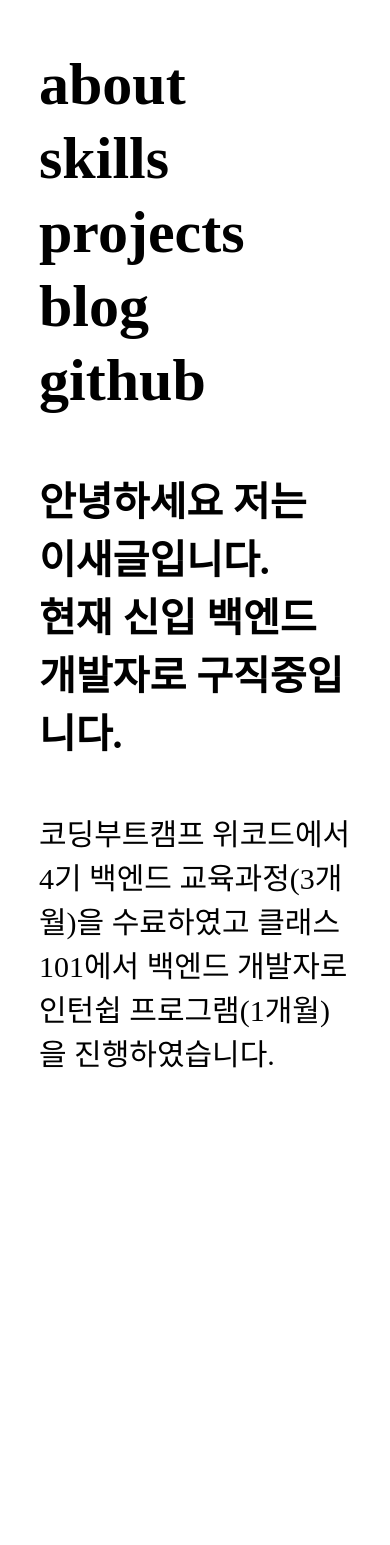
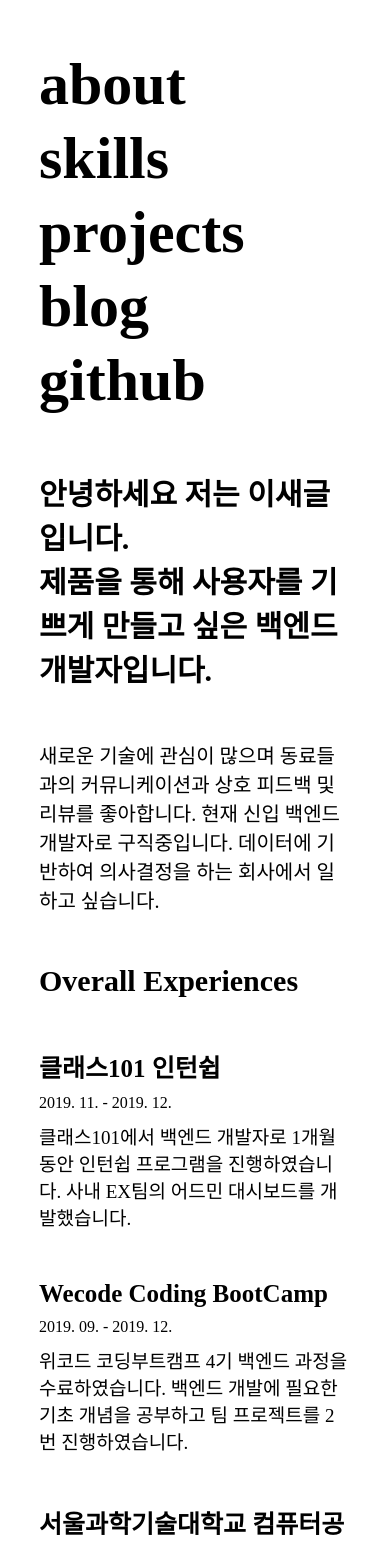
Before and after one commit to saegeullee/portfolio, a React (Create React App) app: page / in a window 390 px wide. Shown: the top 1545 px of the page. Before the commit the page ends 1174 px from the top, so only its background shows below. Built offline with nearby package versions, Linux system fonts and the light colour scheme.

Commit message:
updated about section

```diff
--- a/public/index.html
+++ b/public/index.html
@@ -21,7 +21,7 @@
       work correctly both with client-side routing and a non-root public URL.
       Learn how to configure a non-root public URL by running `npm run build`.
     -->
-    <title>포트폴리오-이새글</title>
+    <title>백엔드 개발자 이새글 포트폴리오</title>
   </head>
   <body>
     <noscript>You need to enable JavaScript to run this app.</noscript>
--- a/src/components/About/About.js
+++ b/src/components/About/About.js
@@ -4,10 +4,23 @@ import {
   intro_title_1 as title_1,
   intro_title_2 as title_2,
   intro_details_1 as details_1,
-  intro_details_2 as details_2
+  overall_experiences
 } from '../../data/data';
 
-const about = props => (
+const about = props => {
+  let overallExperiences = '';
+
+  if (overall_experiences) {
+    overallExperiences = overall_experiences.map(el => (
+      <>
+        <div className={classes['about__bottom-title']}>{el.title}</div>
+        <div className={classes['about__bottom-date']}>{el.date}</div>
+        <div className={classes['about__bottom-details']}>{el.details}</div>
+      </>
+    ));
+  }
+
+  return (
     <div className={classes['about']}>
       <div className={classes['about__title']}>
         {title_1}
@@ -15,7 +28,10 @@ const about = props => (
         {title_2}
       </div>
       <div className={classes['about__details']}>{details_1}</div>
+      <div className={classes['about__title']}>Overall Experiences</div>
+      {overallExperiences}
     </div>
   );
+};
 
 export default about;
--- a/src/components/About/About.module.scss
+++ b/src/components/About/About.module.scss
@@ -1,3 +1,5 @@
+@import '../Styles/constants.module.scss';
+
 .about {
   height: auto;
   padding: 0 200px;
@@ -5,15 +7,37 @@
   &__title {
     font-size: 50px;
     font-weight: bold;
+
+    &:not(:first-child) {
+      margin-top: 100px;
+    }
   }
 
   &__details {
-    font-size: 35px;
+    font-size: 30px;
     margin-top: 50px;
   }
 
   &__education-label {
     margin-top: 30px;
+  }
+
+  &__bottom-title {
+    font-size: 25px;
+    font-weight: bold;
+    margin-top: 50px;
+  }
+
+  &__bottom-date {
+    margin-top: 10px;
+  }
+
+  &__bottom-details {
+    margin-top: 10px;
+    font-size: $font-size-medium;
+    &:last-child {
+      margin-bottom: 100px;
+    }
   }
 }
 
@@ -28,13 +52,23 @@
     max-width: 100%;
 
     &__title {
-      font-size: 40px;
+      font-size: 30px;
       font-weight: bold;
+
+      &:not(:first-child) {
+        margin-top: 50px;
+      }
     }
 
     &__details {
-      font-size: 30px;
+      font-size: 20px;
       margin-top: 50px;
+    }
+
+    &__bottom-details {
+      &:last-child {
+        margin-bottom: 0px;
+      }
     }
   }
 }
--- a/src/data/data.js
+++ b/src/data/data.js
@@ -142,14 +142,37 @@ export const projectsData = [
 ];
 
 export const intro_title_1 = '안녕하세요 저는 이새글입니다.';
-export const intro_title_2 = '현재 신입 백엔드 개발자로 구직중입니다.';
+export const intro_title_2 = '제품을 통해 사용자를 기쁘게 만들고 싶은 백엔드 개발자입니다.';
 
 export const intro_details_1 =
-  '코딩부트캠프 위코드에서 4기 백엔드 교육과정(3개월)을 수료하였고 클래스101에서 백엔드 개발자로 인턴쉽 프로그램(1개월)을 진행하였습니다. ';
+  '새로운 기술에 관심이 많으며 동료들과의 커뮤니케이션과 상호 피드백 및 리뷰를 좋아합니다. 현재 신입 백엔드 개발자로 구직중입니다. 데이터에 기반하여 의사결정을 하는 회사에서 일하고 싶습니다.';
+// '코딩부트캠프 위코드에서 4기 백엔드 교육과정(3개월)을 수료하였고 클래스101에서 백엔드 개발자로 인턴쉽 프로그램(1개월)을 진행하였습니다. ';
+//'현재 신입 백엔드 개발자로 구직중입니다.'
 
 export const intro_details_2 = '서울과학기술대학교 컴퓨터공학과';
 
 export const wecode_url = 'http://wecode.co.kr/';
+
+export const overall_experiences = [
+  {
+    title: '클래스101 인턴쉽',
+    date: '2019. 11. - 2019. 12.',
+    details:
+      '클래스101에서 백엔드 개발자로 1개월동안 인턴쉽 프로그램을 진행하였습니다. 사내 EX팀의 어드민 대시보드를 개발했습니다.'
+  },
+  {
+    title: 'Wecode Coding BootCamp',
+    date: '2019. 09. - 2019. 12.',
+    details:
+      '위코드 코딩부트캠프 4기 백엔드 과정을 수료하였습니다. 백엔드 개발에 필요한 기초 개념을 공부하고 팀 프로젝트를 2번 진행하였습니다.'
+  },
+  {
+    title: '서울과학기술대학교 컴퓨터공학과',
+    date: '2010. 03. - ',
+    details:
+      '좋은 개발자가 되기로 결심한 후 2018년 컴퓨터공학과로 전과를 하여 1년간 공부를 하였습니다. 운영체제, 네트워크 과목을 가장 재미있게 공부하였고 좋은 성적으로 이수하였습니다. 팀 프로젝트와 백엔드 개발에 심한 갈증을 느껴 휴학후 코딩부트캠프 위코드 백엔드 개발과정을 수료했습니다.'
+  }
+];
 
 export const skills_overview =
   'Communication, Javascript, Node.js, MySQL, MongoDB, AWS, Git, Github, React, HTML/CSS, Java, Python, DJango';
```
Lines whose indentation alone changed are shown as unchanged.
